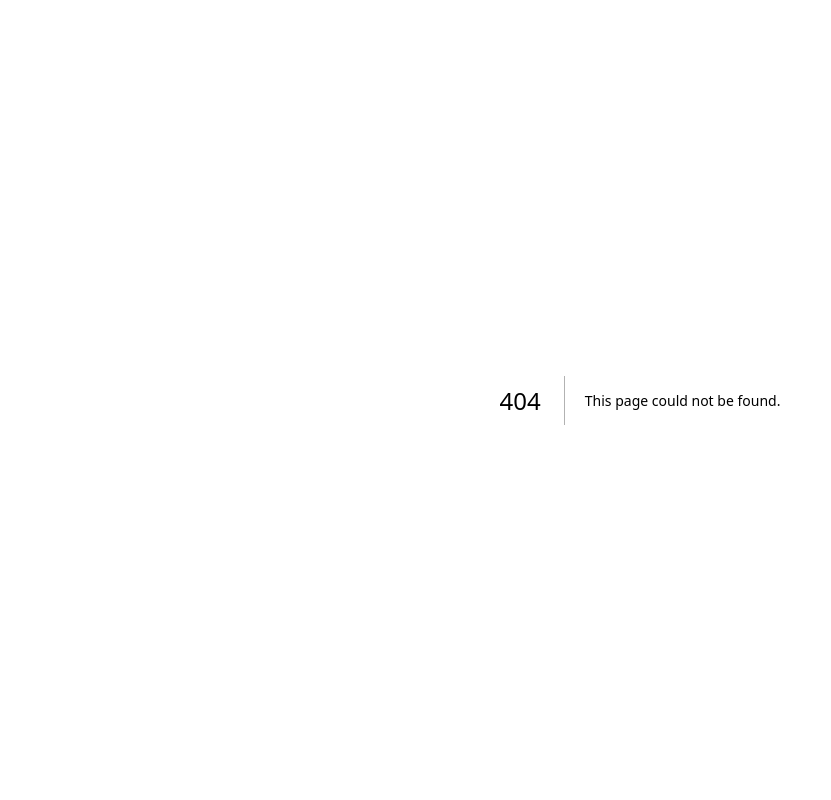
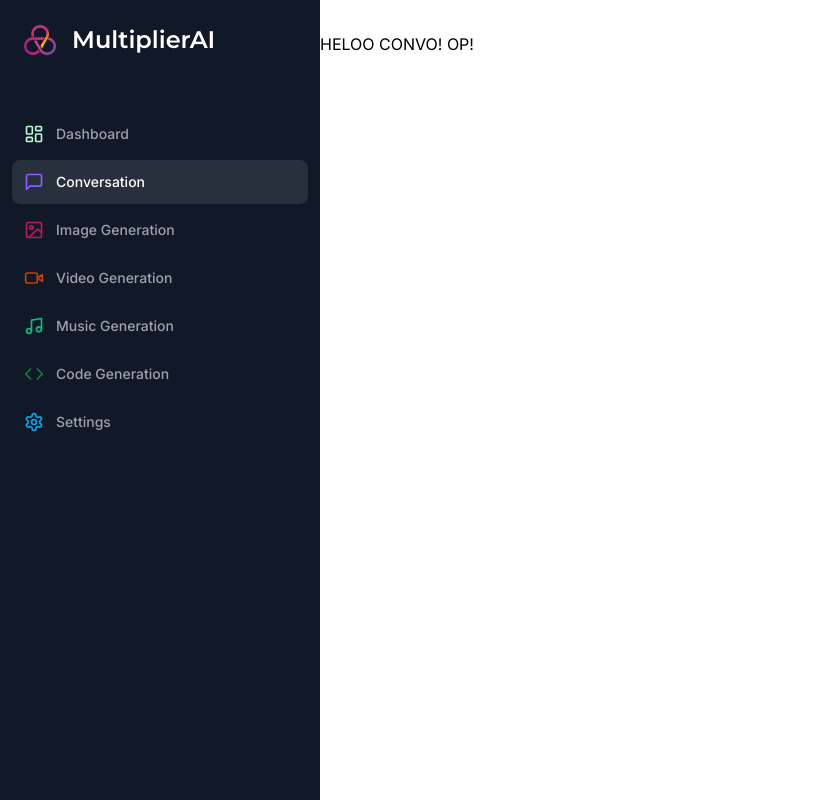
Before and after one commit to SahilDahat/Multiplier-AI-SaaS, a Next.js app: page /conversation in a window 1280 px wide. Before the commit this address had no page. Shown: the whole page, without its empty margins (0-831 px from the left). Built offline with nearby package versions, Linux system fonts and the light colour scheme.

Commit message:
initialized conversation page

```diff
--- /dev/null
+++ b/app/(dashboard)/(routes)/conversation/page.tsx
@@ -0,0 +1,9 @@
+const ConversationPage = () => {
+  return (
+    <div>
+        HELOO CONVO! OP!
+    </div>
+  )
+}
+
+export default ConversationPage;
```
